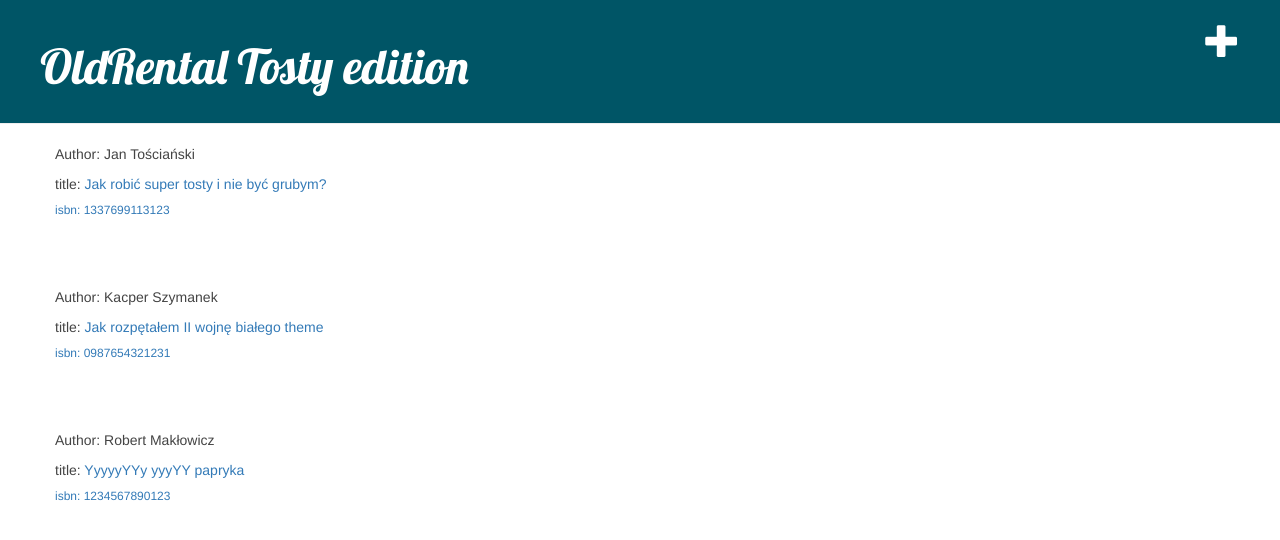
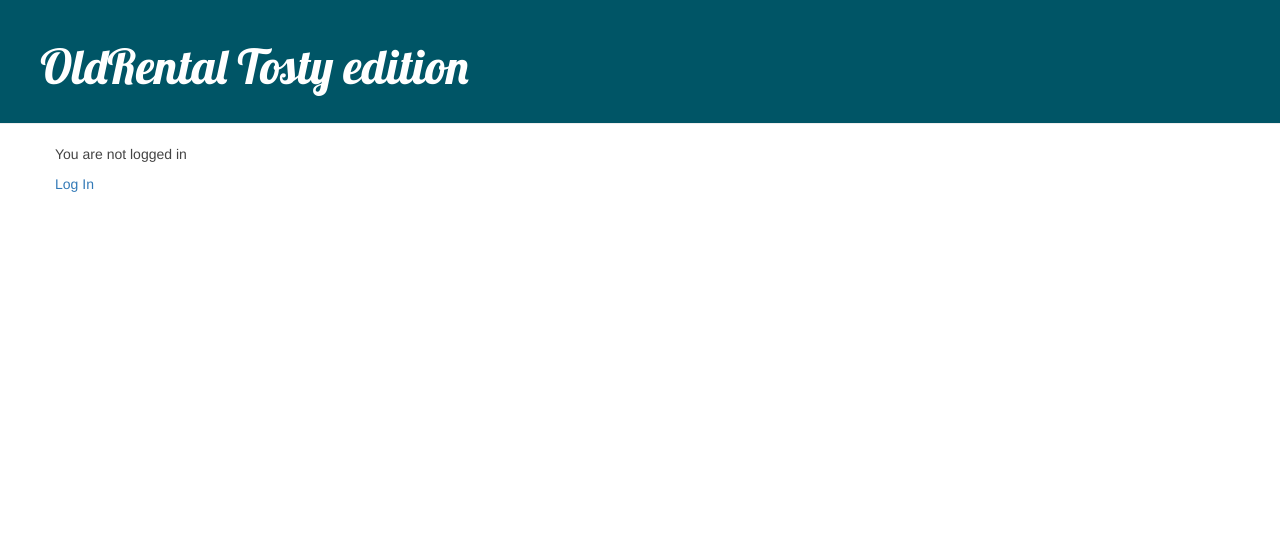
Before and after one commit to Szymanderinio/oldrental, a Django app: page / in a window 1280 px wide. Shown: the top 540 px of the page. Run offline with Django 3.2, Linux system fonts and the light colour scheme; data comes from the database, SQL or seed files in the repository; both versions use the stored data as it was after the commit; some libraries are stand-ins or nearby versions.

Commit message:
added login page for user and etc
login page, main page, superuser checking for editing existing books

```diff
--- a/oldrental/static/css/books.css
+++ b/oldrental/static/css/books.css
@@ -49,3 +49,10 @@ h1, h2, h3, h4 {
 body {
     color: #444;
 }
+
+.book {
+    border-width: 1px;
+    border-style: solid;
+    border-color: #444;
+    border-spacing: 2px;
+}
--- a/robimy_django/settings.py
+++ b/robimy_django/settings.py
@@ -53,7 +53,7 @@ ROOT_URLCONF = 'robimy_django.urls'
 TEMPLATES = [
     {
         'BACKEND': 'django.template.backends.django.DjangoTemplates',
-        'DIRS': [BASE_DIR / 'templates'],
+        'DIRS': [str(BASE_DIR.joinpath('templates'))],
         'APP_DIRS': True,
         'OPTIONS': {
             'context_processors': [
@@ -118,3 +118,5 @@ STATIC_ROOT = os.path.join(BASE_DIR, 'static')
 # https://docs.djangoproject.com/en/3.2/ref/settings/#default-auto-field
 
 DEFAULT_AUTO_FIELD = 'django.db.models.BigAutoField'
+LOGIN_REDIRECT_URL = '/'
+LOGOUT_REDIRECT_URL = '/'
--- a/robimy_django/urls.py
+++ b/robimy_django/urls.py
@@ -15,8 +15,11 @@ Including another URLconf
 """
 from django.contrib import admin
 from django.urls import include, path
+from django.views.generic.base import TemplateView
 
 urlpatterns = [
-    path('', include('oldrental.urls')),
+    path('', TemplateView.as_view(template_name='home.html'), name='home'),
+    path('accounts/', include('django.contrib.auth.urls')),
+    path('books/', include('oldrental.urls')),
     path('admin/', admin.site.urls),
 ]
--- a/templates/base.html
+++ b/templates/base.html
@@ -10,7 +10,7 @@
 </head>
 <body>
 <div class="page-header">
-            <a href="{% url 'book_new' %}" class="top-menu"><span class="glyphicon glyphicon-plus"></span></a>
+
     <h1><a href="/">OldRental Tosty edition</a></h1>
 </div>
 <div class="content container">
--- a/templates/book_detail.html
+++ b/templates/book_detail.html
@@ -7,8 +7,9 @@
                 <p>Author: {{ book.author }}</p>
             </div>
         {% endif %}
+        {% if user.is_superuser %}
         <a class="btn btn-default" href="{% url 'book_edit' pk=book.pk %}"><span class="glyphicon glyphicon-pencil"></span></a>
-
+        {% endif %}
         <h2 style="color: #444;">{{ book.title }}</h2>
         <h6><a href="">isbn: {{ book.isbn }}</a></h6>
         <p>{{ book.text|linebreaksbr }}</p>
--- a/templates/books.html
+++ b/templates/books.html
@@ -1,7 +1,12 @@
 {% extends 'base.html' %}
 
 {% block content %}
+    {% if user.is_superuser %}
+        <a href="{% url 'book_new' %}">Add<span class="glyphicon glyphicon-plus"></span></a>
+        <br><br>
+    {% endif %}
     {% for book in books %}
+
         <div class="book">
             <div class="author">
                 <p>Author: {{ book.author }}</p>
--- /dev/null
+++ b/templates/home.html
@@ -0,0 +1,18 @@
+{% extends 'base.html' %}
+
+{% block title %}Home{% endblock %}
+
+{% block content %}
+{% if user.is_authenticated %}
+    <a href="{% url 'home' %}"> Main page</a> <br>
+    <a href="{% url 'books' %}"> Books </a> <br>
+    <a> Films </a> <br>
+    <a> Cd's </a> <br>
+  Hi <b>{{ user.username }}!</b> <br>
+      <a href="{% url 'logout' %}">Log Out</a>
+
+{% else %}
+  <p>You are not logged in</p>
+  <a href="{% url 'login' %}">Log In</a>
+{% endif %}
+{% endblock %}
```
Also changed, not shown: templates/registration/login.html (added, +12 -0 lines), db.sqlite3. Lines whose indentation alone changed are shown as unchanged.
